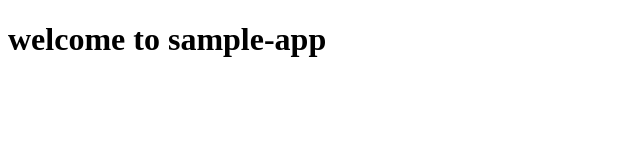
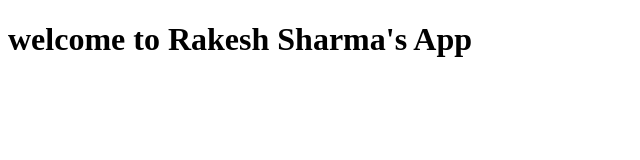
Before and after one commit to rakesh227/sample-test, a plain HTML site: page index.html in a window 1280 px wide. Shown: the whole page, without its empty margins (0-640 px from the left). Drawn offline with Linux system fonts and the light colour scheme.

Commit message:
second commit

```diff
--- a/index.html
+++ b/index.html
@@ -5,6 +5,6 @@
     <title>hello</title>
   </head>
   <body>
-<h1>welcome to sample-app</h1>
+<h1>welcome to Rakesh Sharma's App</h1>
   </body>
 </html>
```
